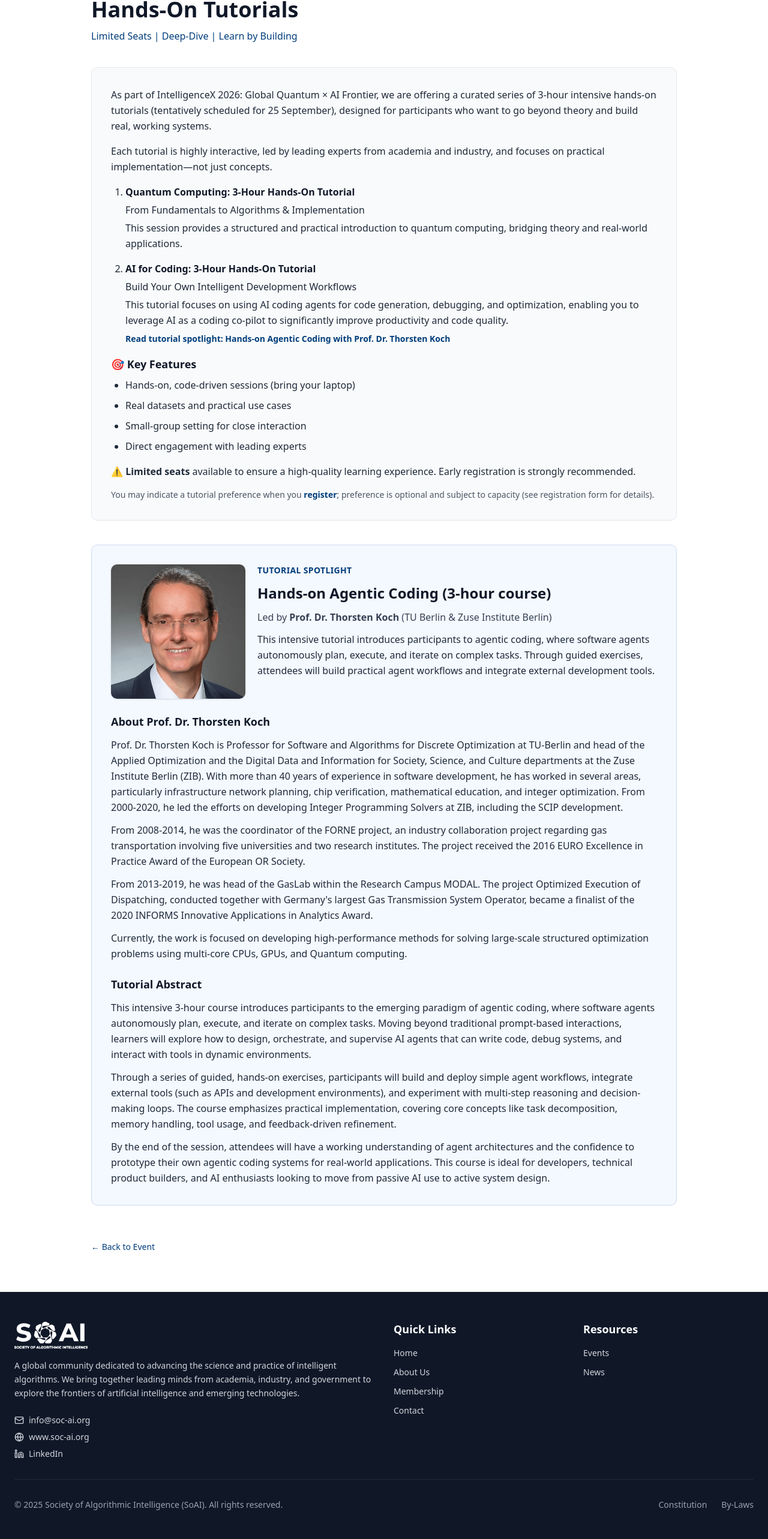
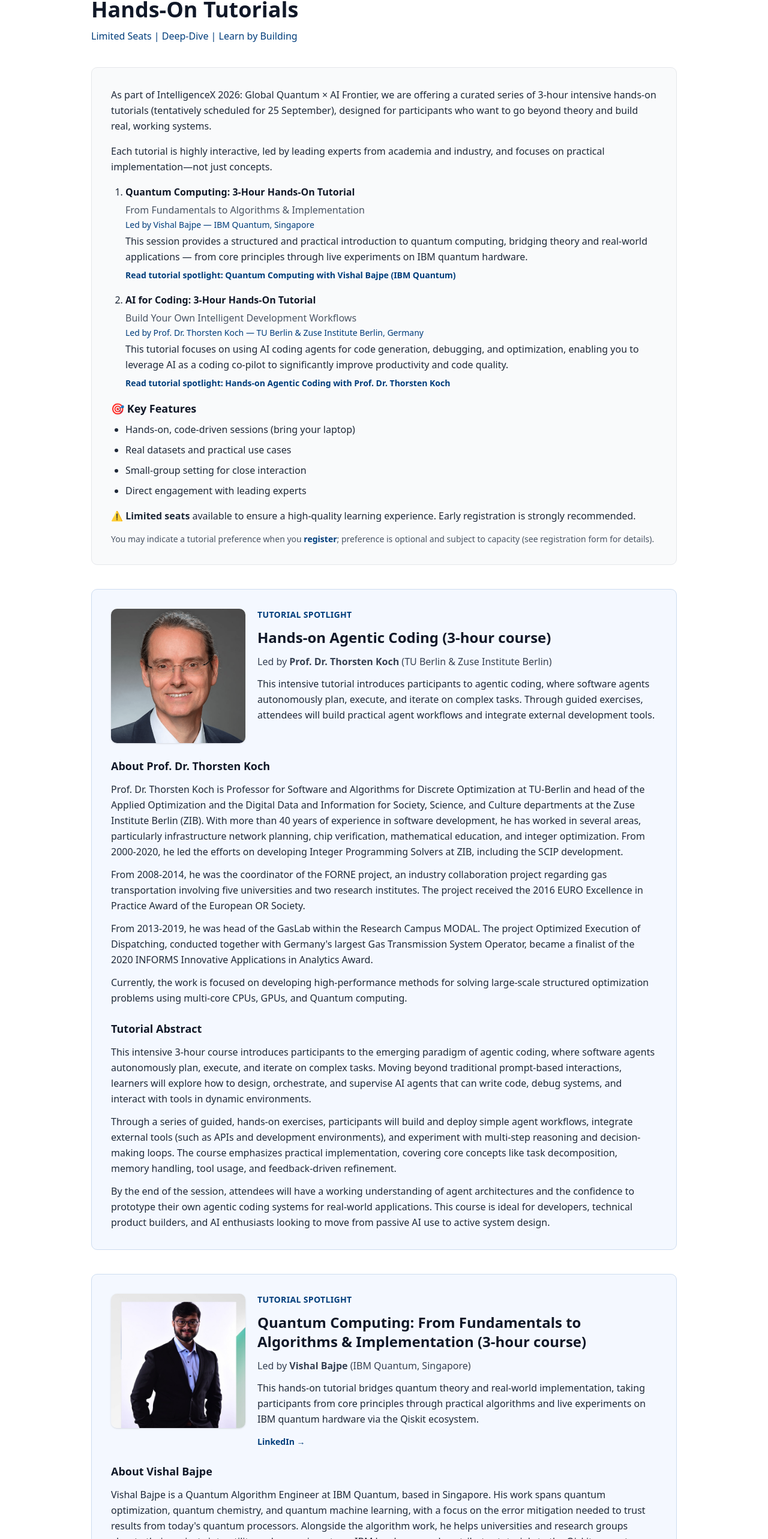
Before and after one commit to Hanmingh/soai, a React (Vite) app: page /events/intelligencex-2026/tutorials in a window 1280 px wide. Shown: the part 225-2791 px from the top of the page at 60% size. Built offline with nearby package versions, Linux system fonts and the light colour scheme.

Commit message:
hands on tutorial new session update

```diff
--- a/src/pages/IntelligenceX2026.tsx
+++ b/src/pages/IntelligenceX2026.tsx
@@ -571,7 +571,7 @@ export default function IntelligenceX2026() {
               </li>
               <li>
                 <Link to="/events/intelligencex-2026/tutorials" className="text-[#003d7b] font-medium hover:underline">
-                  Hands-on tutorials on quantum computing, Agentic coding, and AI algorithmic trading (Limited Seats!)
+                  Hands-on tutorials: Quantum Computing (Vishal Bajpe, IBM Quantum) &amp; Agentic Coding (Prof. Dr. Thorsten Koch, TU Berlin &amp; ZIB) — Limited Seats!
                 </Link>
               </li>
               <li>
--- a/src/pages/IntelligenceX2026Registration.tsx
+++ b/src/pages/IntelligenceX2026Registration.tsx
@@ -30,7 +30,7 @@ export default function IntelligenceX2026Registration() {
   const [isiMemberId, setIsiMemberId] = useState("");
   const [nusQicMemberId, setNusQicMemberId] = useState("");
   const [handsOnTutorialPref, setHandsOnTutorialPref] = useState<
-    "" | "quantum" | "ai_coding" | "ai_trading" | "na"
+    "" | "quantum" | "ai_coding" | "na"
   >("");
   const [formError, setFormError] = useState<string | null>(null);
 
@@ -423,16 +423,15 @@ export default function IntelligenceX2026Registration() {
                   value={handsOnTutorialPref}
                   onChange={(e) =>
                     setHandsOnTutorialPref(
-                      e.target.value as "" | "quantum" | "ai_coding" | "ai_trading" | "na",
+                      e.target.value as "" | "quantum" | "ai_coding" | "na",
                     )
                   }
                   className="w-full max-w-xl px-3 py-2 border border-gray-300 rounded-md bg-white focus:ring-[#ee7c01] focus:border-[#ee7c01]"
                 >
 
-                  <option value="quantum">Hands-on tutorial Quantum Computing</option>
-                  <option value="ai_coding">Hands-on tutorial Agentic Coding</option>
-                  {/* <option value="ai_trading">Hands-on tutorial AI Algorithmic Trading</option> */}
-                  <option value="na">NA</option>
+                  <option value="quantum">Quantum Computing — Vishal Bajpe (IBM Quantum)</option>
+                  <option value="ai_coding">Agentic Coding — Prof. Dr. Thorsten Koch (TU Berlin &amp; ZIB)</option>
+                  <option value="na">No preference / Not attending tutorial</option>
                 </select>
                 <p className="mt-2 text-xs text-gray-600 leading-relaxed max-w-3xl">
                   While we will do our best to accommodate preferences, we cannot guarantee placement in your selected
--- a/src/pages/events/IntelligenceX2026Tutorials.tsx
+++ b/src/pages/events/IntelligenceX2026Tutorials.tsx
@@ -1,4 +1,5 @@
 import { Link } from "react-router-dom";
+import vishalImg from "@/assets/IntelligenceX/Vishal.png";
 
 export default function IntelligenceX2026Tutorials() {
   return (
@@ -41,15 +42,27 @@ export default function IntelligenceX2026Tutorials() {
             <ol className="list-decimal pl-6 space-y-4 text-gray-800 leading-relaxed text-sm md:text-base">
               <li>
                 <span className="font-semibold text-gray-900">Quantum Computing: 3-Hour Hands-On Tutorial</span>
-                <span className="block mt-1">From Fundamentals to Algorithms &amp; Implementation</span>
+                <span className="block mt-1 text-gray-600">From Fundamentals to Algorithms &amp; Implementation</span>
+                <span className="block mt-0.5 text-sm text-[#003d7b] font-medium">
+                  Led by Vishal Bajpe — IBM Quantum, Singapore
+                </span>
                 <span className="block mt-1 font-normal">
                   This session provides a structured and practical introduction to quantum computing, bridging theory
-                  and real-world applications.
+                  and real-world applications — from core principles through live experiments on IBM quantum hardware.
                 </span>
+                <a
+                  href="#vishal-qc-tutorial-post"
+                  className="mt-2 inline-flex text-sm font-semibold text-[#003d7b] hover:underline"
+                >
+                  Read tutorial spotlight: Quantum Computing with Vishal Bajpe (IBM Quantum)
+                </a>
               </li>
               <li>
                 <span className="font-semibold text-gray-900">AI for Coding: 3-Hour Hands-On Tutorial</span>
-                <span className="block mt-1">Build Your Own Intelligent Development Workflows</span>
+                <span className="block mt-1 text-gray-600">Build Your Own Intelligent Development Workflows</span>
+                <span className="block mt-0.5 text-sm text-[#003d7b] font-medium">
+                  Led by Prof. Dr. Thorsten Koch — TU Berlin &amp; Zuse Institute Berlin, Germany
+                </span>
                 <span className="block mt-1 font-normal">
                   This tutorial focuses on using AI coding agents for code generation, debugging, and optimization,
                   enabling you to leverage AI as a coding co-pilot to significantly improve productivity and code quality.
@@ -176,6 +189,61 @@ export default function IntelligenceX2026Tutorials() {
             </div>
           </section>
 
+          {/* Tutorial Spotlight — Vishal Bajpe */}
+          <section
+            id="vishal-qc-tutorial-post"
+            className="space-y-6 rounded-lg border border-[#cddcf0] bg-[#f4f8ff] p-6 md:p-8 scroll-mt-28"
+          >
+            <div className="flex flex-col gap-5 md:flex-row md:items-start">
+              <img
+                src={vishalImg}
+                alt="Vishal Bajpe"
+                className="h-56 w-56 rounded-lg object-cover shadow-sm"
+                loading="lazy"
+              />
+              <div className="space-y-3">
+                <p className="text-sm font-semibold uppercase tracking-wide text-[#003d7b]">
+                  Tutorial Spotlight
+                </p>
+                <h2 className="text-2xl font-semibold text-gray-900">
+                  Quantum Computing: From Fundamentals to Algorithms &amp; Implementation (3-hour course)
+                </h2>
+                <p className="text-gray-700 text-sm md:text-base">
+                  Led by <span className="font-semibold">Vishal Bajpe</span> (IBM Quantum, Singapore)
+                </p>
+                <p className="text-gray-800 leading-relaxed text-sm md:text-base">
+                  This hands-on tutorial bridges quantum theory and real-world implementation, taking participants from
+                  core principles through practical algorithms and live experiments on IBM quantum hardware via the
+                  Qiskit ecosystem.
+                </p>
+                <a
+                  href="https://www.linkedin.com/in/vishal-bajpe/"
+                  target="_blank"
+                  rel="noreferrer"
+                  className="inline-flex items-center gap-1.5 text-sm font-semibold text-[#003d7b] hover:underline"
+                >
+                  LinkedIn →
+                </a>
+              </div>
+            </div>
+
+            <div className="space-y-3">
+              <h3 className="text-lg font-semibold text-gray-900">About Vishal Bajpe</h3>
+              <p className="text-gray-800 leading-relaxed text-sm md:text-base">
+                Vishal Bajpe is a Quantum Algorithm Engineer at IBM Quantum, based in Singapore. His work spans quantum
+                optimization, quantum chemistry, and quantum machine learning, with a focus on the error mitigation
+                needed to trust results from today's quantum processors. Alongside the algorithm work, he helps
+                universities and research groups elevate their projects into utility-scale experiments on IBM hardware,
+                and contributes tutorials to the Qiskit ecosystem.
+              </p>
+              <p className="text-gray-800 leading-relaxed text-sm md:text-base">
+                He got his start at IBM building quantum communities, leading IBM Quantum Challenges and driving partner
+                engagement for Quantum Innovation Centers across APAC and EMEA. Community has stayed part of the job
+                ever since.
+              </p>
+            </div>
+          </section>
+
           {/* Back link bottom */}
           <div className="pt-4">
             <Link to="/events/intelligencex-2026" className="text-sm text-[#003d7b] hover:underline">
```
Also changed, not shown: src/assets/IntelligenceX/Vishal.png (added).
